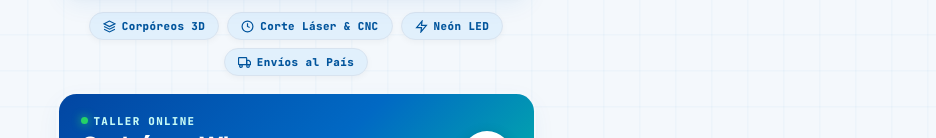
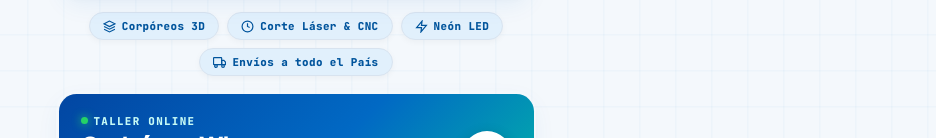
Before and after one commit to agustinmartinez-dgi/keiwacorporeos, a plain HTML site: page index.html in a window 1280 px wide. Shown: the part 409-547 px from the top of the page, without its empty margins (344-1280 px from the left). Drawn offline with Linux system fonts and the light colour scheme.

Commit message:
Update index.html

```diff
--- a/index.html
+++ b/index.html
@@ -1375,7 +1375,7 @@
                 </span>
                 <span class="pillar-badge">
                     <svg viewBox="0 0 24 24" fill="none" stroke="currentColor"><rect x="1" y="3" width="15" height="13" rx="1"/><polygon points="16 8 20 8 23 11 23 16 16 16 16 8"/><circle cx="5.5" cy="18.5" r="2.5"/><circle cx="18.5" cy="18.5" r="2.5"/></svg>
-                    Envíos al País
+                    Envíos a todo el País
                 </span>
             </div>
         </header>
```
